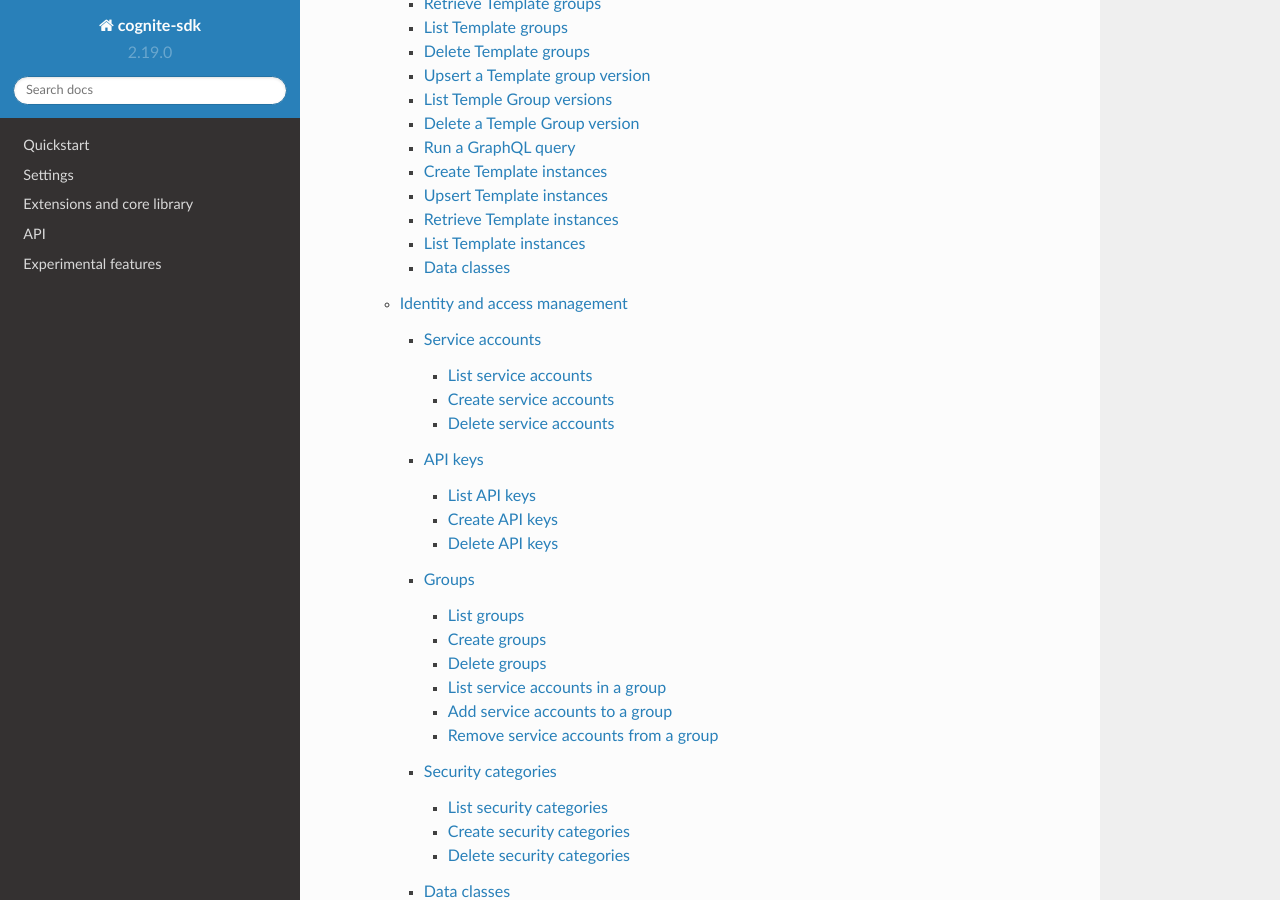
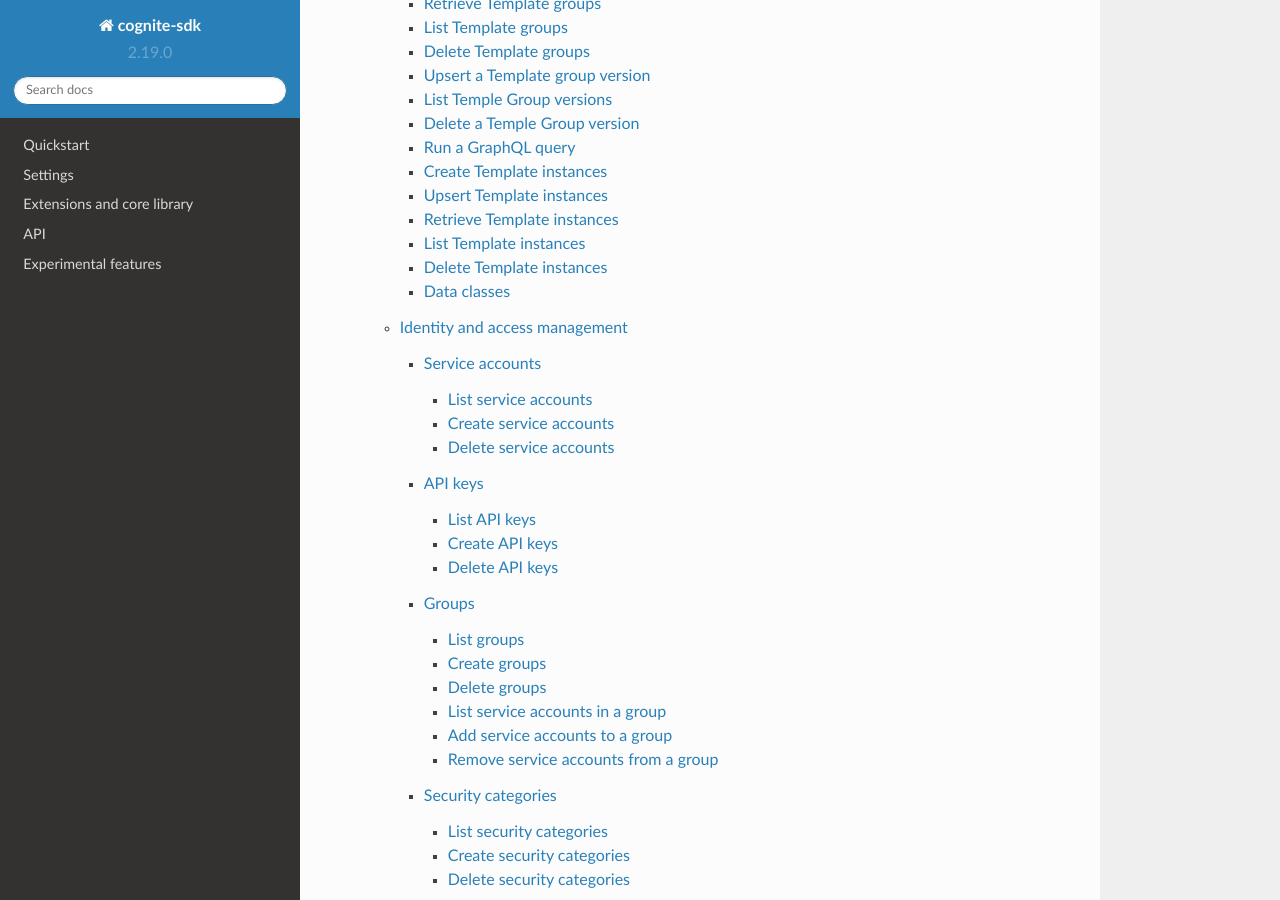
Before and after one commit to cognitedata/cognite-sdk-python, a Sphinx documentation site: the page built from docs/source/index.rst, in a window 1280 px wide and 900 px high, scrolled down 5449 px. Built offline with Sphinx 7.4.7 and the Read the Docs theme 2.0.0, drawn with Linux system fonts in a browser that asks for light colours.

Commit message:
Add doc entry for template instance delete (#826)
* Add doc entry for template instance delete

* Fix underline

```diff
--- a/docs/source/cognite.rst
+++ b/docs/source/cognite.rst
@@ -912,6 +912,10 @@
 ^^^^^^^^^^^^^^^^^^^^^^^
 .. automethod:: cognite.client._api.templates.TemplateInstancesAPI.list
 
+Delete Template instances
+^^^^^^^^^^^^^^^^^^^^^^^^^
+.. automethod:: cognite.client._api.templates.TemplateInstancesAPI.delete
+
 Data classes
 ^^^^^^^^^^^^
 .. automodule:: cognite.client.data_classes.templates
```
